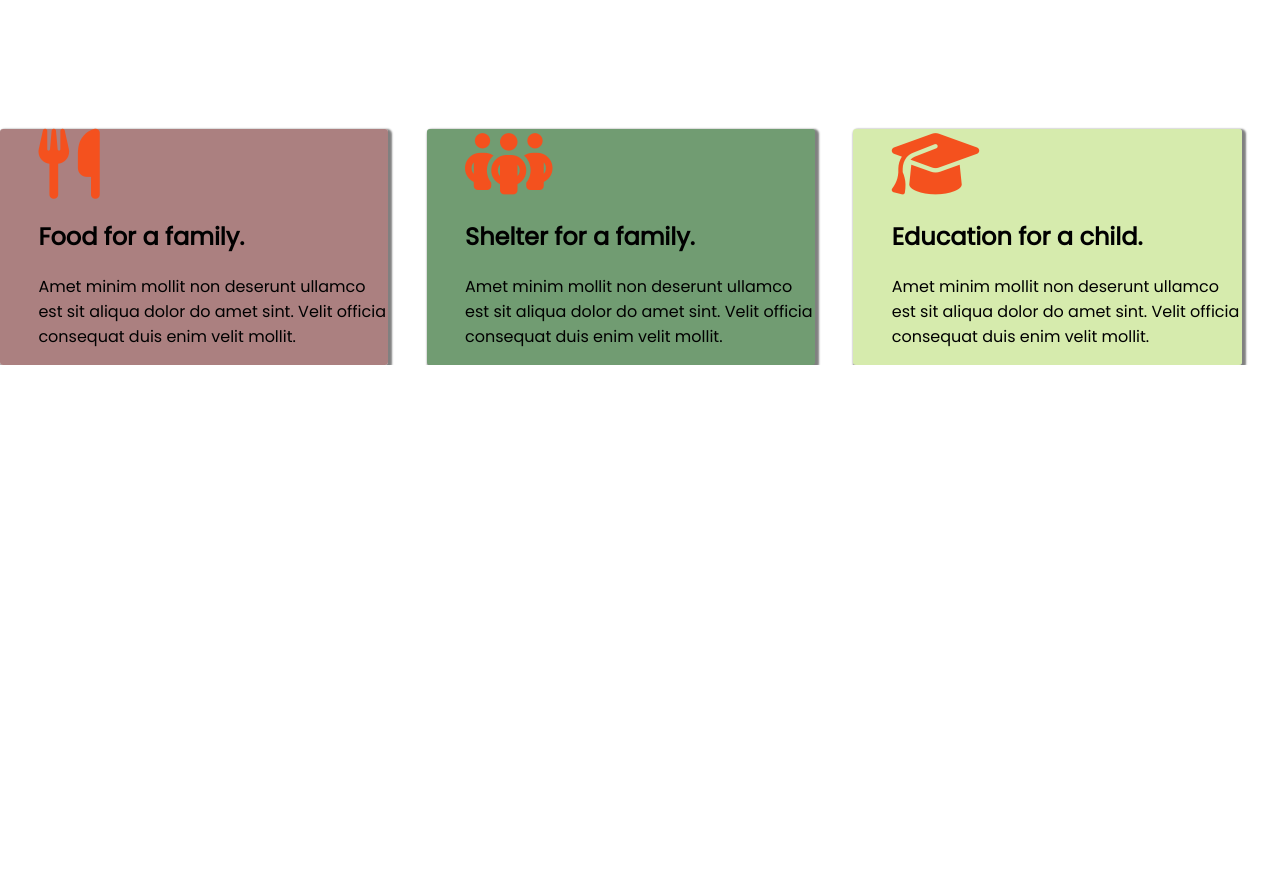
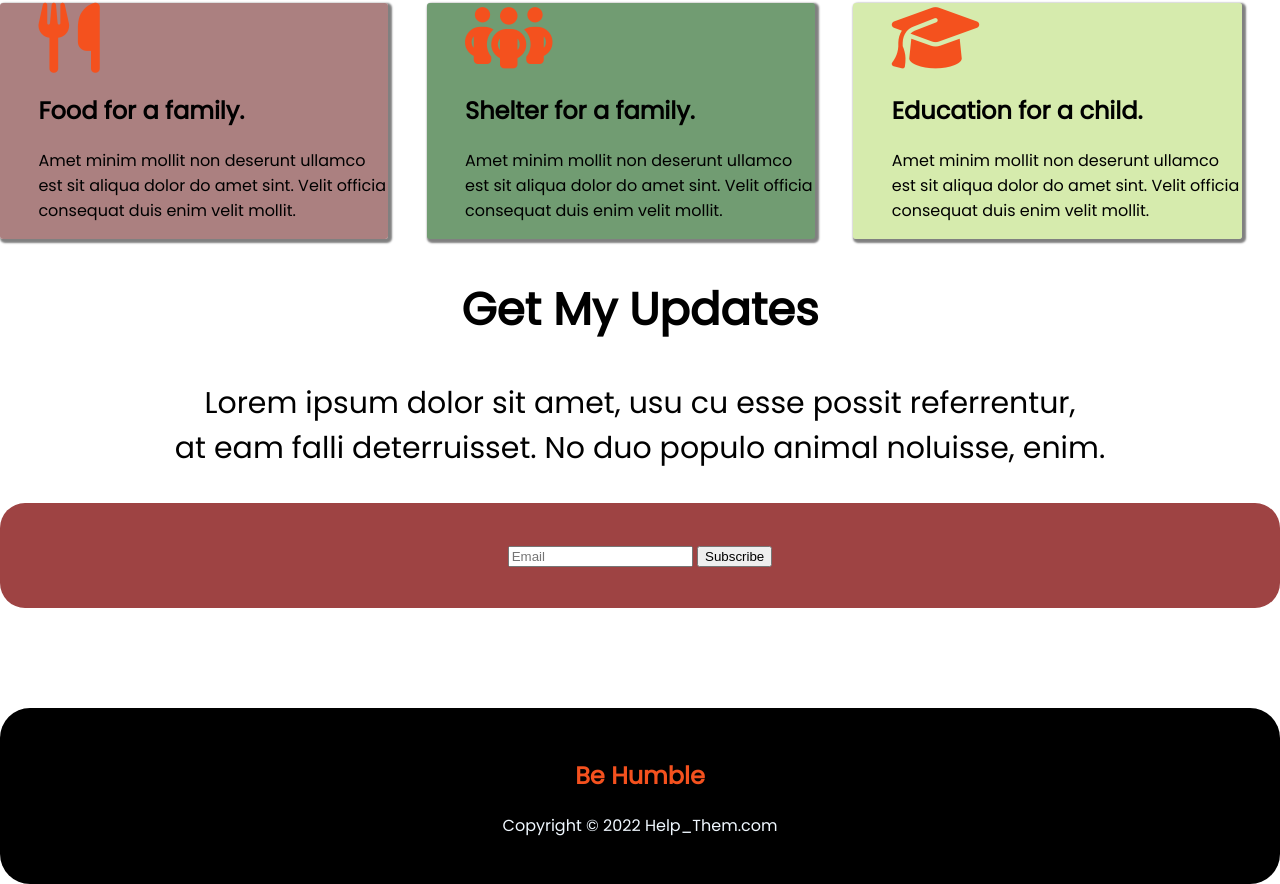
Before and after one commit to Subratadevmohanta/My-first-assignment, a plain HTML site: page index.html in a window 1280 px wide. Shown: the part 1851-2735 px from the top of the page. Before the commit the page ends 2216 px from the top, so only its background shows below. Drawn offline with Linux system fonts and the light colour scheme.

Commit message:
footer add

```diff
--- a/index.html
+++ b/index.html
@@ -101,8 +101,25 @@
         </div>
 
     </section>
+    <header>
+        <div class="our-donate-plan">
 
-    <section></section>
+            <h2> Get My Updates </h2>
+            <p> Lorem ipsum dolor sit amet, usu cu esse possit referrentur,<br> at eam falli
+                deterruisset. No duo populo animal noluisse, enim. </p>
+        </div>
+
+        <div class="container2">
+            <input class="email" type="text" name="" placeholder="Email">
+            <button> Subscribe </button>
+        </div>
+
+    </header>
+
+    <footer>
+        <h2> Be Humble </h2>
+        <p> Copyright © 2022 Help_Them.com </p>
+    </footer>
 </body>
 
 </html>
--- a/style.css
+++ b/style.css
@@ -131,3 +131,33 @@ h1 {
     background-color: #a9d6547a;
 
 }
+
+header {
+    padding-bottom: 100px;
+}
+
+.our-donate-plan {
+    padding-bottom: 2px;
+}
+
+.container2 {
+    text-align: center;
+    border-radius: 25px;
+    background-color: #9e4343;
+    padding: 40px;
+    border-radius: 40x;
+
+}
+
+footer {
+    text-align: center;
+    background-color: black;
+    color: #f4511e;
+    border-radius: 30px;
+    padding: 30px;
+
+}
+
+footer p {
+    color: aliceblue;
+}
```
